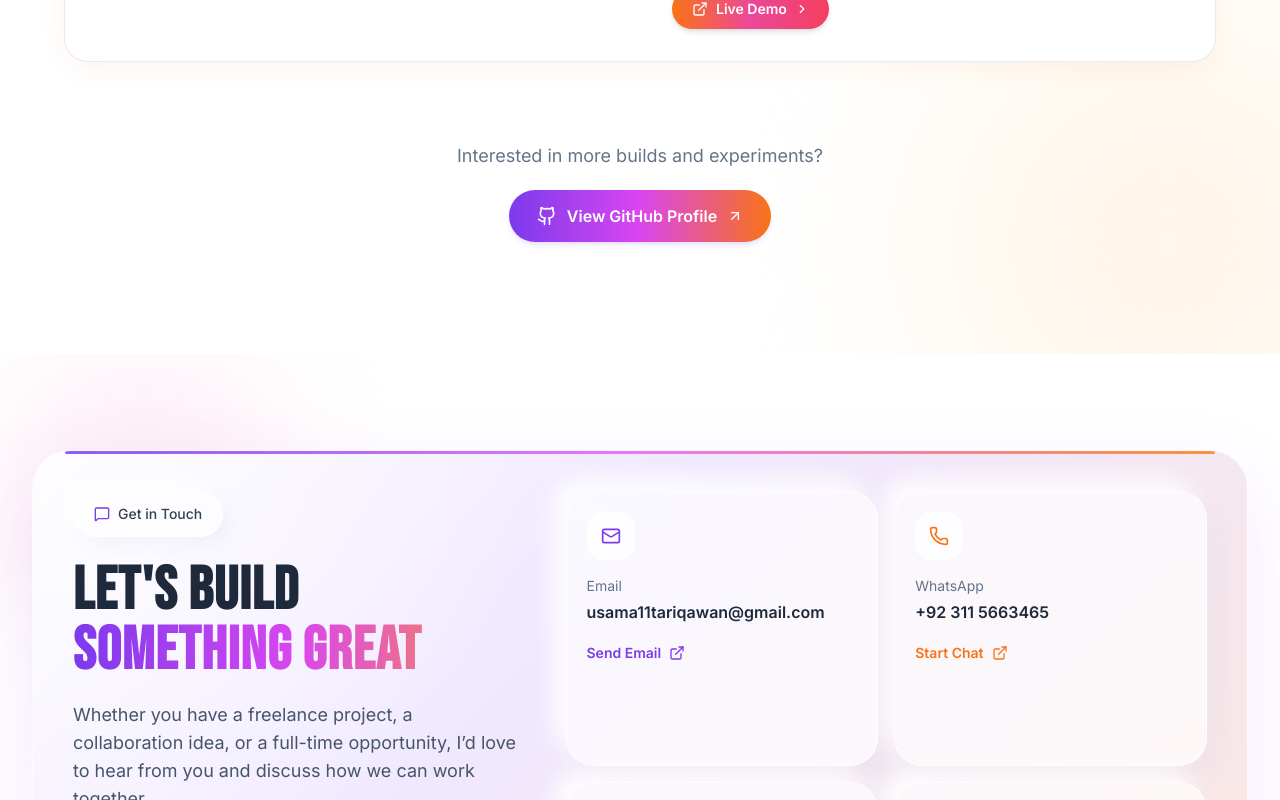
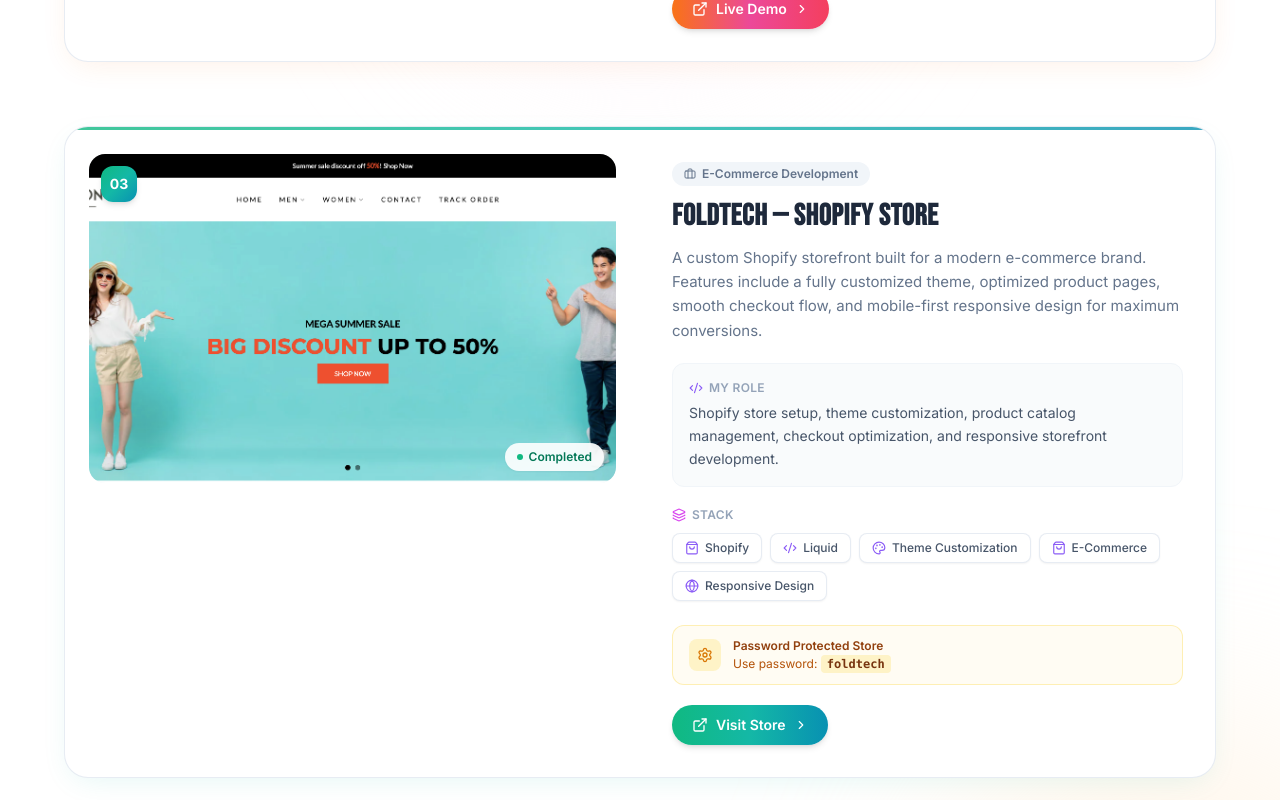
Before and after one commit to Umiiawan/UsamaPersonalPortfolio, a React (Vite) app: page / in a window 1280 px wide. Shown: the part 6300-7100 px from the top of the page. Built offline with nearby package versions, Linux system fonts and the light colour scheme.

Commit message:
new changes with shopify project

```diff
--- a/src/sections/Projects.tsx
+++ b/src/sections/Projects.tsx
@@ -14,6 +14,9 @@ import {
   Globe,
   Briefcase,
   ChevronRight,
+  ShoppingBag,
+  Palette,
+  Settings,
 } from 'lucide-react';
 
 gsap.registerPlugin(ScrollTrigger);
@@ -31,6 +34,7 @@ interface Project {
     demo?: string;
     github?: string;
   };
+  storePassword?: string;
 }
 
 const Projects = () => {
@@ -65,6 +69,21 @@ const Projects = () => {
         demo: 'https://hifzlab.com',
       },
     },
+    {
+      title: 'FoldTech — Shopify Store',
+      subtitle: 'E-Commerce Development',
+      description:
+        'A custom Shopify storefront built for a modern e-commerce brand. Features include a fully customized theme, optimized product pages, smooth checkout flow, and mobile-first responsive design for maximum conversions.',
+      tech: ['Shopify', 'Liquid', 'Theme Customization', 'E-Commerce', 'Responsive Design'],
+      image: '/image.png',
+      role: 'Shopify store setup, theme customization, product catalog management, checkout optimization, and responsive storefront development.',
+      gradient: 'from-emerald-500 via-teal-500 to-cyan-600',
+      shadowColor: 'rgba(20,184,166,0.12)',
+      links: {
+        demo: 'https://usamafoldtech.myshopify.com/',
+      },
+      storePassword: 'foldtech',
+    },
   ];
 
   const techIcons: Record<string, React.ElementType> = {
@@ -75,6 +94,10 @@ const Projects = () => {
     Stripe: CreditCard,
     'Modern UI': Sparkles,
     'Responsive Design': Globe,
+    Shopify: ShoppingBag,
+    Liquid: Code2,
+    'Theme Customization': Palette,
+    'E-Commerce': ShoppingBag,
   };
 
   useEffect(() => {
@@ -277,6 +300,26 @@ const Projects = () => {
                       </div>
                     </div>
 
+                    {/* store password notice */}
+                    {project.storePassword && (
+                      <div className="c-anim mb-5 flex items-center gap-3 rounded-xl border border-amber-200/60 bg-amber-50/60 px-4 py-3">
+                        <div className="flex h-8 w-8 shrink-0 items-center justify-center rounded-lg bg-amber-100">
+                          <Settings className="h-4 w-4 text-amber-600" />
+                        </div>
+                        <div>
+                          <p className="text-xs font-semibold text-amber-800">
+                            Password Protected Store
+                          </p>
+                          <p className="mt-0.5 text-xs text-amber-700">
+                            Use password:{' '}
+                            <code className="rounded bg-amber-100 px-1.5 py-0.5 font-mono font-bold text-amber-900">
+                              {project.storePassword}
+                            </code>
+                          </p>
+                        </div>
+                      </div>
+                    )}
+
                     {/* actions */}
                     <div className="c-anim flex flex-wrap gap-3">
                       {project.links?.demo && (
@@ -287,7 +330,7 @@ const Projects = () => {
                           className={`group/btn inline-flex items-center gap-2 rounded-full bg-gradient-to-r ${project.gradient} px-5 py-2.5 text-sm font-semibold text-white shadow-md transition-all duration-300 ease-out hover:shadow-lg`}
                         >
                           <ExternalLink className="h-4 w-4" />
-                          Live Demo
+                          {project.storePassword ? 'Visit Store' : 'Live Demo'}
                           <ChevronRight className="h-3.5 w-3.5 transition-transform duration-300 group-hover/btn:translate-x-0.5" />
                         </a>
                       )}
```
Also changed, not shown: public/image.png (added).
